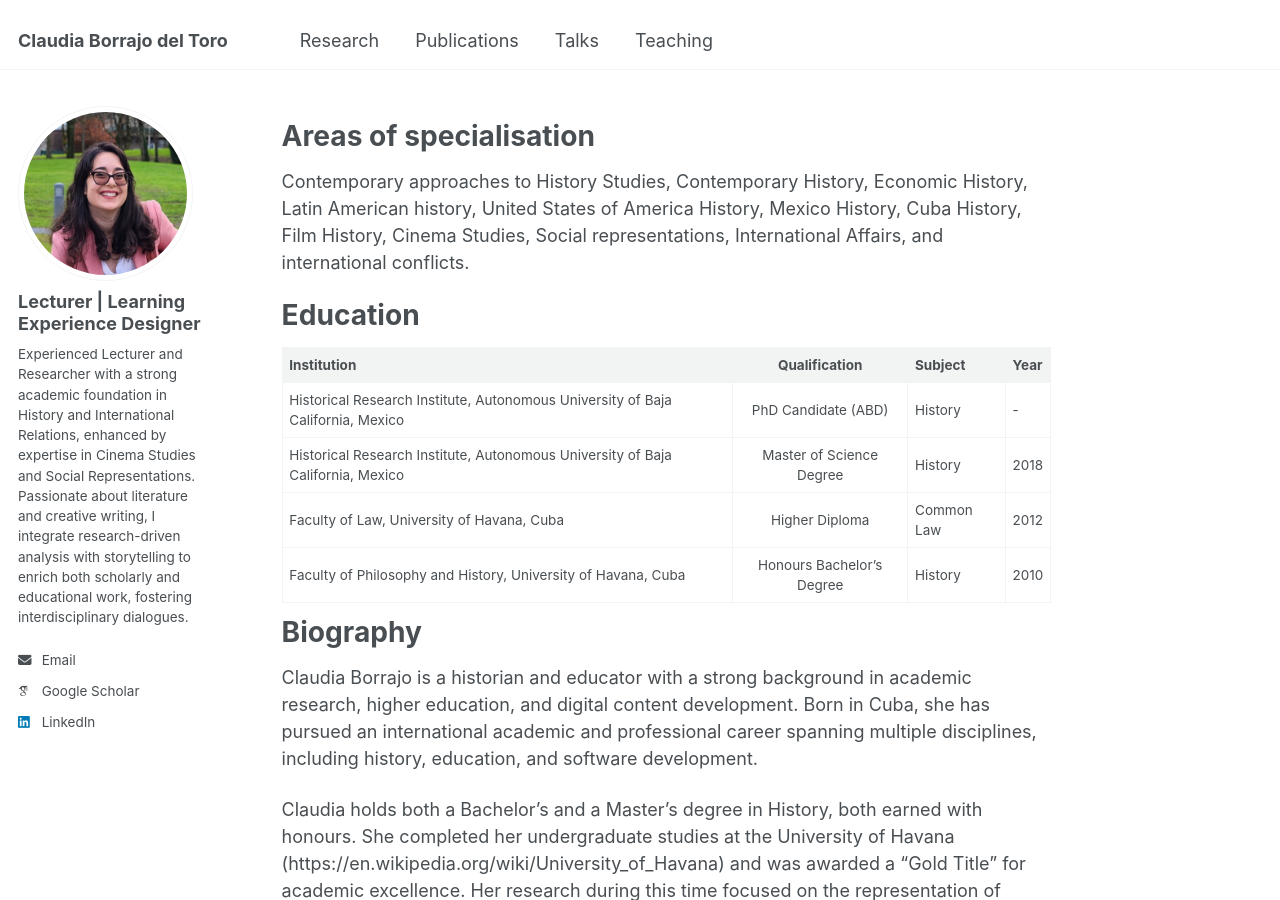
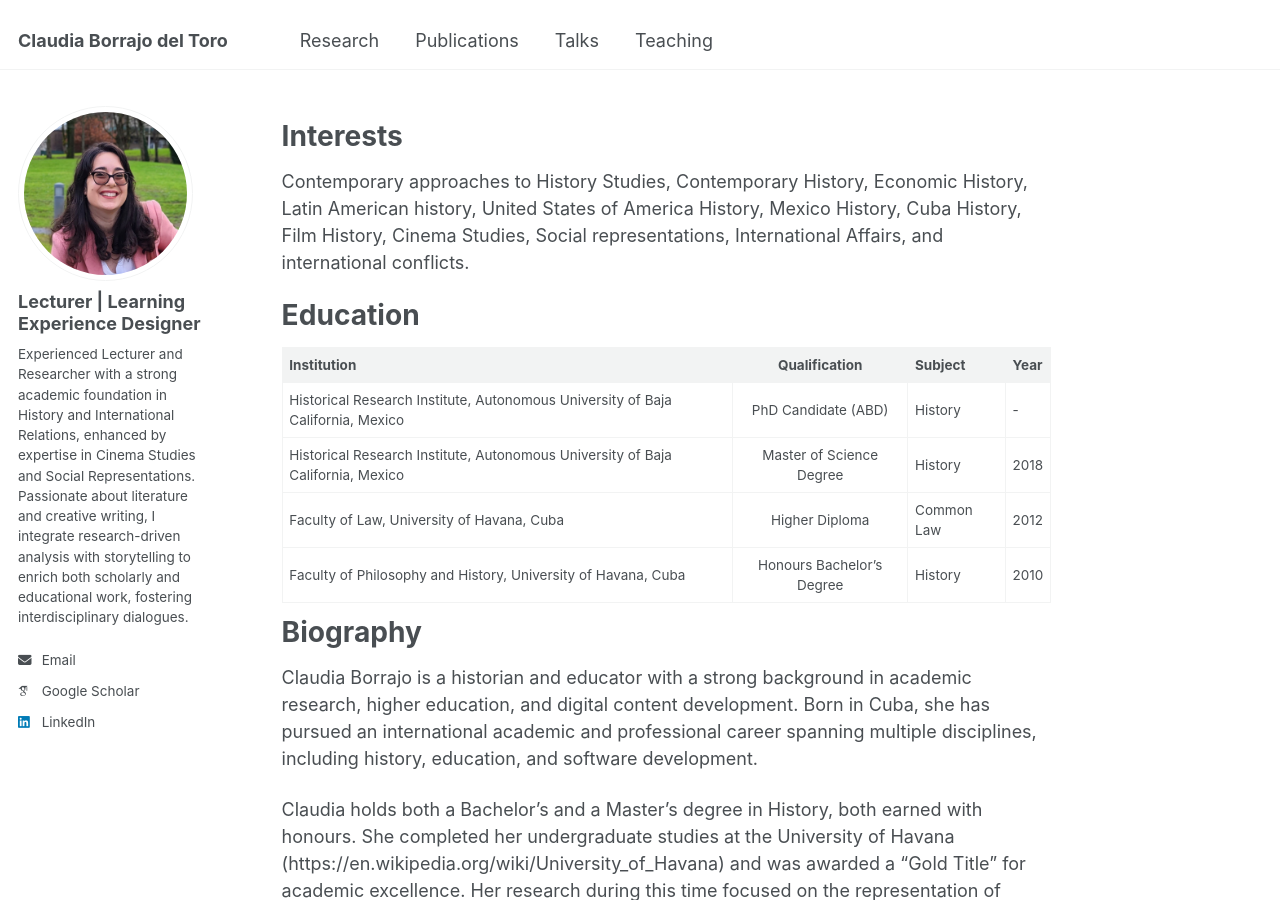
Before and after one commit to claudiabt/claudiabt.github.io, a Jekyll site: the page built from _pages/about.md, in a window 1280 px wide and 900 px high. Built offline with Jekyll 4.4.1, drawn with Linux system fonts in a browser that asks for light colours; some web fonts are replaced.

Commit message:
Update about.md

```diff
--- a/_pages/about.md
+++ b/_pages/about.md
@@ -7,7 +7,7 @@ redirect_from:
   - /about.html
 ---
 
-Areas of specialisation
+Interests
 ======
 Contemporary approaches to History Studies, Contemporary History, Economic History, Latin American history, United States of America History, Mexico History, Cuba History, Film History, Cinema Studies, Social representations, International Affairs, and international conflicts.
 
```
